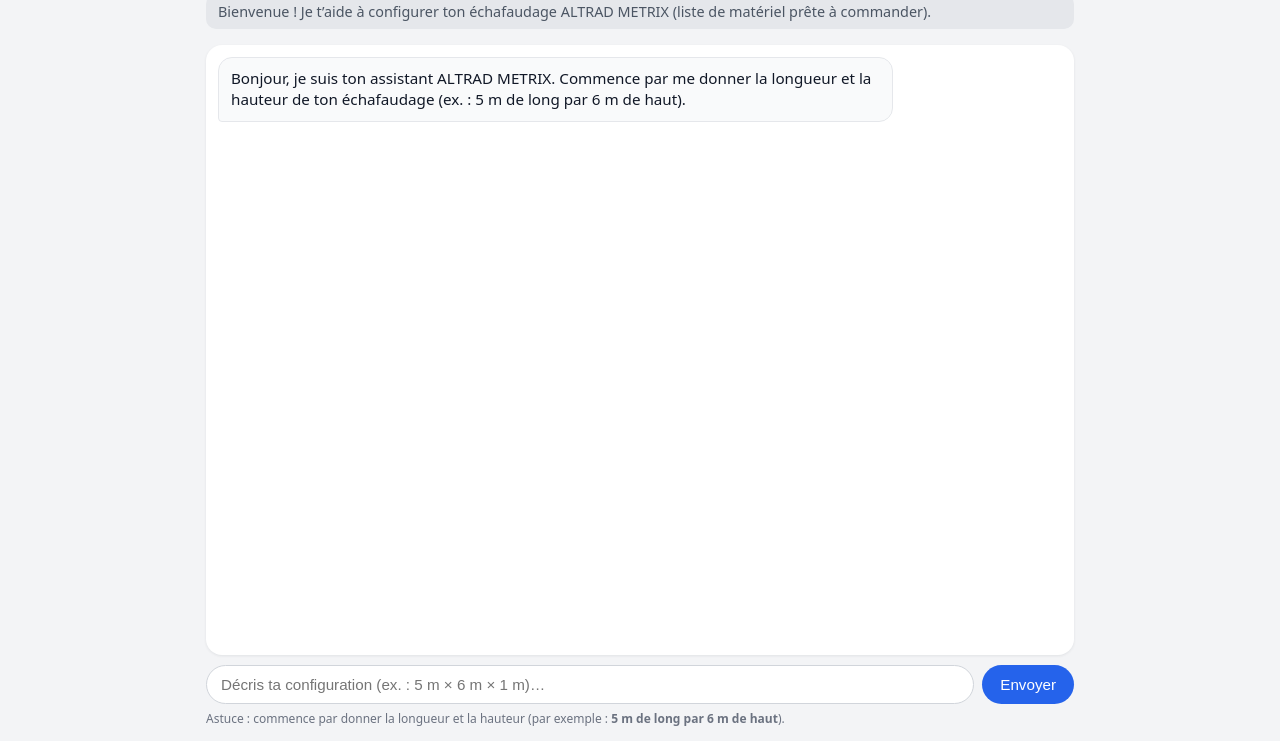
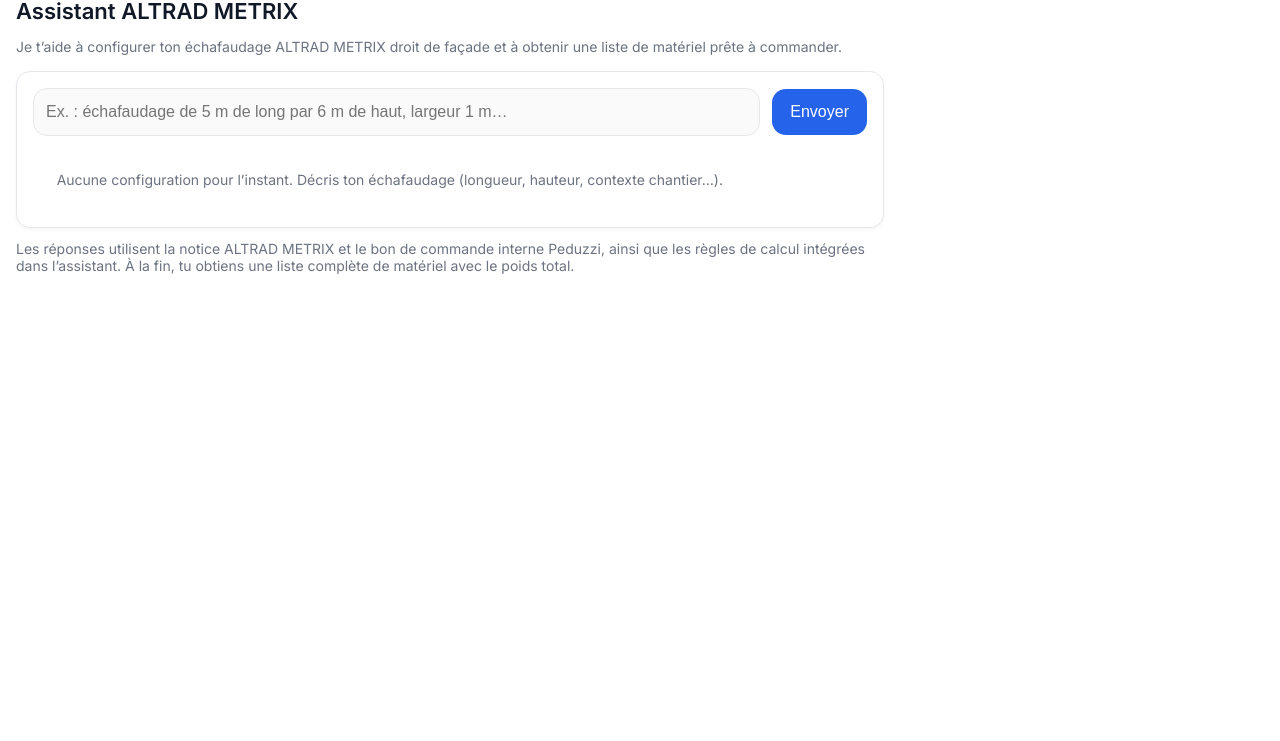
Before and after one commit to pierrehouillon/assistant-liste-mat-riel-chafaudage-Altrad, a website: page index.html in a window 1280 px wide. Shown: the part 59-800 px from the top of the page. Drawn offline with Linux system fonts and the light colour scheme.

Commit message:
Update index.html

```diff
--- a/index.html
+++ b/index.html
@@ -2,228 +2,168 @@
 <html lang="fr">
 <head>
   <meta charset="utf-8" />
-  <title>Assistant ALTRAD METRIX</title>
-  <meta name="viewport" content="width=device-width, initial-scale=1" />
+  <meta name="viewport" content="width=device-width,initial-scale=1,maximum-scale=1,viewport-fit=cover" />
+  <title>Assistant Échafaudage ALTRAD METRIX</title>
+
+  <link href="https://fonts.googleapis.com/css2?family=Inter:wght@400;500;600&display=swap" rel="stylesheet">
+
   <style>
-    * { box-sizing: border-box; }
-    html, body {
-      margin: 0;
-      padding: 0;
-      height: 100%;
-      font-family: system-ui, -apple-system, BlinkMacSystemFont, "Segoe UI",
-        Roboto, Helvetica, Arial, sans-serif;
-      background: #f3f4f6;
-      color: #111827;
+    :root{
+      --gap:12px; --radius:14px; --border:#e5e7eb; --muted:#6b7280; --primary:#2563eb;
+      --bg-soft:#fafafa;
     }
-    body {
-      display: flex;
-      justify-content: center;
+    *{box-sizing:border-box}
+    body{
+      margin:0; padding:16px; max-width:900px;
+      font-family:'Inter',system-ui,-apple-system,Segoe UI,Roboto,Arial,sans-serif;
+      color:#111827; background:#ffffff; -webkit-font-smoothing:antialiased;
     }
-    .wrap {
-      width: 100%;
-      max-width: 900px;
-      padding: 16px;
+
+    h1{font-size:22px;margin:0 0 4px;font-weight:600}
+    .subtitle{color:var(--muted);font-size:14px;margin-bottom:16px}
+
+    .topbar{display:flex;justify-content:flex-end;align-items:center;gap:8px;margin-bottom:8px}
+    .ghost-btn{
+      appearance:none;border:1px solid var(--border);background:#fff;color:#111827;
+      padding:8px 12px;border-radius:999px;font-size:13px;cursor:pointer;
     }
-    h1 {
-      font-size: 1.5rem;
-      font-weight: 600;
-      margin: 0 0 4px;
+    .ghost-btn:hover{background:#f3f4f6}
+
+    .flash{
+      display:none; align-items:center; gap:8px;
+      border:1px solid #d1fae5; background:#ecfdf5; color:#065f46;
+      padding:6px 10px; border-radius:999px; font-size:12px;
+      animation:fade .25s ease;
     }
-    .subtitle {
-      font-size: 0.9rem;
-      color: #4b5563;
-      padding: 8px 12px;
-      border-radius: 10px;
-      background: #e5e7eb;
-      margin-bottom: 16px;
+    .flash.show{display:inline-flex}
+    @keyframes fade{from{opacity:.2;transform:translateY(-2px)}to{opacity:1;transform:none}}
+
+    .card{
+      border:1px solid var(--border); border-radius:var(--radius);
+      padding:16px; margin:12px 0; box-shadow:0 2px 4px rgba(0,0,0,.04);
+      background:#fff;
     }
-    .messages {
-      background: #ffffff;
-      border-radius: 16px;
-      padding: 12px;
-      box-shadow: 0 1px 3px rgba(15, 23, 42, 0.08);
-      height: calc(100vh - 190px);
-      overflow-y: auto;
+    .row{display:flex;gap:var(--gap); align-items:center}
+
+    input{
+      flex:1; font-size:16px; padding:14px 12px; border-radius:var(--radius);
+      border:1px solid var(--border); outline:none; background:var(--bg-soft);
+      transition:border .2s, background .2s;
     }
-    .msg {
-      display: flex;
-      margin-bottom: 8px;
+    input:focus{border-color:var(--primary); background:#fff}
+
+    button.primary{
+      font-size:16px; padding:14px 18px; border-radius:var(--radius);
+      border:none; background:var(--primary); color:#fff; font-weight:500; cursor:pointer;
+      transition:background .2s;
     }
-    .msg.user {
-      justify-content: flex-end;
-    }
-    .msg.assistant {
-      justify-content: flex-start;
-    }
-    .bubble {
-      max-width: 80%;
-      padding: 10px 12px;
-      border-radius: 14px;
-      font-size: 0.95rem;
-      line-height: 1.4;
-      white-space: pre-wrap;
-    }
-    .msg.user .bubble {
-      background: #2563eb;
-      color: #ffffff;
-      border-bottom-right-radius: 4px;
-    }
-    .msg.assistant .bubble {
-      background: #f9fafb;
-      border: 1px solid #e5e7eb;
-      color: #111827;
-      border-bottom-left-radius: 4px;
-    }
-    .bubble strong { font-weight: 600; }
-    .bubble code {
-      font-family: ui-monospace, SFMono-Regular, Menlo, Monaco, Consolas;
-      font-size: 0.85rem;
-      background: #e5e7eb;
-      padding: 2px 4px;
-      border-radius: 4px;
-    }
-    .composer {
-      display: flex;
-      gap: 8px;
-      margin-top: 10px;
-    }
-    .composer input {
-      flex: 1;
-      border-radius: 999px;
-      border: 1px solid #d1d5db;
-      padding: 10px 14px;
-      font-size: 0.95rem;
-      outline: none;
-    }
-    .composer input:focus {
-      border-color: #2563eb;
-      box-shadow: 0 0 0 1px #2563eb22;
-    }
-    .composer button {
-      border-radius: 999px;
-      border: none;
-      background: #2563eb;
-      color: #ffffff;
-      padding: 10px 18px;
-      font-size: 0.95rem;
-      cursor: pointer;
-    }
-    .composer button:disabled {
-      opacity: 0.6;
-      cursor: default;
-    }
-    .info {
-      margin-top: 6px;
-      font-size: 0.75rem;
-      color: #6b7280;
+    button.primary:hover{background:#1d4ed8}
+
+    .answer{white-space:pre-wrap; line-height:1.5; margin-top:12px;font-size:14px}
+    .muted{color:var(--muted); font-size:14px; margin-top:10px}
+    .loading{opacity:.7}
+
+    @media (max-width:600px){
+      input,button.primary{font-size:15px}
+      .topbar{justify-content:space-between}
+      h1{font-size:19px}
     }
   </style>
 </head>
 <body>
-  <div class="wrap">
-    <h1>Assistant ALTRAD METRIX</h1>
-    <div class="subtitle">
-      Bienvenue ! Je t’aide à configurer ton échafaudage ALTRAD METRIX
-      (liste de matériel prête à commander).
+
+  <div class="topbar">
+    <span id="flash" class="flash">🆕 Nouveau chantier démarré</span>
+    <button id="newTopic" class="ghost-btn" aria-label="Nouveau chantier">Nouveau chantier</button>
+  </div>
+
+  <h1>Assistant ALTRAD METRIX</h1>
+  <p class="subtitle">
+    Je t’aide à configurer ton échafaudage ALTRAD METRIX droit de façade et à obtenir une liste de matériel prête à commander.
+  </p>
+
+  <div class="card">
+    <div class="row" style="margin-bottom:12px;">
+      <input id="q" placeholder="Ex. : échafaudage de 5 m de long par 6 m de haut, largeur 1 m…" />
+      <button id="go" class="primary">Envoyer</button>
     </div>
-
-    <div id="messages" class="messages"></div>
-
-    <div class="composer">
-      <input
-        id="input"
-        autocomplete="off"
-        placeholder="Décris ta configuration (ex. : 5 m × 6 m × 1 m)…"
-      />
-      <button id="send">Envoyer</button>
-    </div>
-    <div class="info">
-      Astuce : commence par donner la longueur et la hauteur (par exemple :
-      <strong>5 m de long par 6 m de haut</strong>).
+    <div id="out" class="answer muted">
+      Aucune configuration pour l’instant. Décris ton échafaudage (longueur, hauteur, contexte chantier…).
     </div>
   </div>
 
+  <p class="muted">
+    Les réponses utilisent la notice ALTRAD METRIX et le bon de commande interne Peduzzi, ainsi que les règles de calcul intégrées dans l’assistant.
+    À la fin, tu obtiens une liste complète de matériel avec le poids total.
+  </p>
+
   <script>
-    const $messages = document.getElementById("messages");
-    const $input = document.getElementById("input");
-    const $send = document.getElementById("send");
+    const API_URL = "/api/ask";
 
-    // 👉 Historique complet envoyé à l’API à chaque appel
-    //    (user + assistant)
-    const history = [];
+    const qEl = document.getElementById("q");
+    const goEl = document.getElementById("go");
+    const outEl = document.getElementById("out");
+    const newBtn = document.getElementById("newTopic");
+    const flash = document.getElementById("flash");
 
-    function scrollBottom() {
-      $messages.scrollTop = $messages.scrollHeight;
+    // Thread METRIX (clé différente de QHSSE)
+    let threadId = localStorage.getItem("metrix_thread") || null;
+
+    function showFlash() {
+      flash.classList.add("show");
+      setTimeout(() => flash.classList.remove("show"), 1600);
     }
 
-    function addMessage(role, content) {
-      const box = document.createElement("div");
-      box.className = "msg " + role;
-
-      const bubble = document.createElement("div");
-      bubble.className = "bubble";
-      bubble.textContent = content;
-
-      box.appendChild(bubble);
-      $messages.appendChild(box);
-      scrollBottom();
-
-      // on stocke dans l’historique pour le serveur
-      history.push({ role, content });
+    function startNewTopic() {
+      threadId = null;
+      localStorage.removeItem("metrix_thread");
+      qEl.value = "";
+      qEl.focus();
+      outEl.classList.add("muted");
+      outEl.textContent = "Nouveau chantier démarré. Décris ton échafaudage (ex. : 5 m de long × 6 m de haut).";
+      showFlash();
     }
 
-    // message de bienvenue (vu comme "assistant" pour l’historique,
-    // mais il ne gênera pas la logique serveur)
-    addMessage(
-      "assistant",
-      "Bonjour, je suis ton assistant ALTRAD METRIX. " +
-        "Commence par me donner la longueur et la hauteur de ton échafaudage " +
-        "(ex. : 5 m de long par 6 m de haut)."
-    );
+    async function ask() {
+      const question = qEl.value.trim();
+      if (!question) return;
 
-    async function sendMessage() {
-      const text = $input.value.trim();
-      if (!text) return;
-
-      // affiche le message utilisateur
-      addMessage("user", text);
-      $input.value = "";
-      $input.focus();
-
-      $send.disabled = true;
+      outEl.textContent = "⏳ Calcul de l’échafaudage et de la liste de matériel…";
+      outEl.classList.add("loading");
 
       try {
-        const resp = await fetch("/api/chat", {
+        const r = await fetch(API_URL, {
           method: "POST",
           headers: { "Content-Type": "application/json" },
-          body: JSON.stringify({ messages: history }),
+          body: JSON.stringify({ question, threadId })
         });
+        const data = await r.json();
 
-        if (!resp.ok) {
-          throw new Error("Réponse HTTP " + resp.status);
+        if (data?.threadId) {
+          threadId = data.threadId;
+          localStorage.setItem("metrix_thread", threadId);
         }
 
-        const answer = await resp.text();
-        addMessage("assistant", answer || "(réponse vide)");
-      } catch (err) {
-        console.error("Erreur API :", err);
-        addMessage(
-          "assistant",
-          "Désolé, une erreur est survenue avec le serveur. " +
-            "Répète ta demande un peu plus tard ou vérifie la connexion."
-        );
+        outEl.classList.remove("muted");
+        outEl.textContent = data?.answer || "❌ Pas de réponse.";
+        qEl.value = "";
+        qEl.focus();
+      } catch (e) {
+        outEl.classList.remove("muted");
+        outEl.textContent = "❌ Erreur : " + (e?.message || "requête échouée");
       } finally {
-        $send.disabled = false;
+        outEl.classList.remove("loading");
       }
     }
 
-    $send.addEventListener("click", sendMessage);
-    $input.addEventListener("keydown", (e) => {
-      if (e.key === "Enter") {
-        e.preventDefault();
-        sendMessage();
-      }
-    });
+    newBtn.addEventListener("click", startNewTopic);
+    goEl.addEventListener("click", ask);
+    qEl.addEventListener("keydown", (e)=>{ if(e.key==="Enter") ask(); });
+
+    // Support test ?q=
+    const u = new URL(window.location.href);
+    const initial = u.searchParams.get("q");
+    if (initial) { startNewTopic(); qEl.value = initial; ask(); }
   </script>
 </body>
 </html>
```
